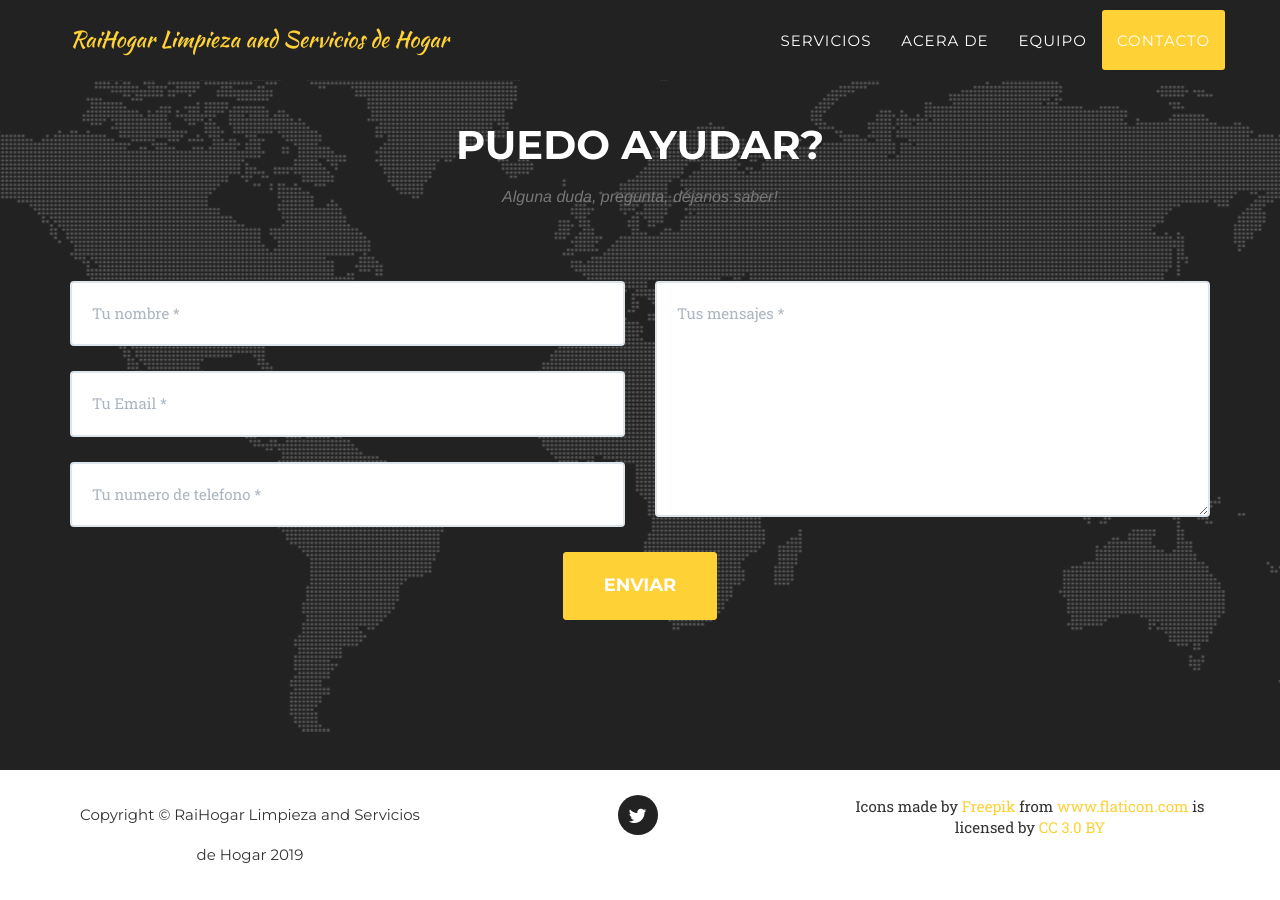
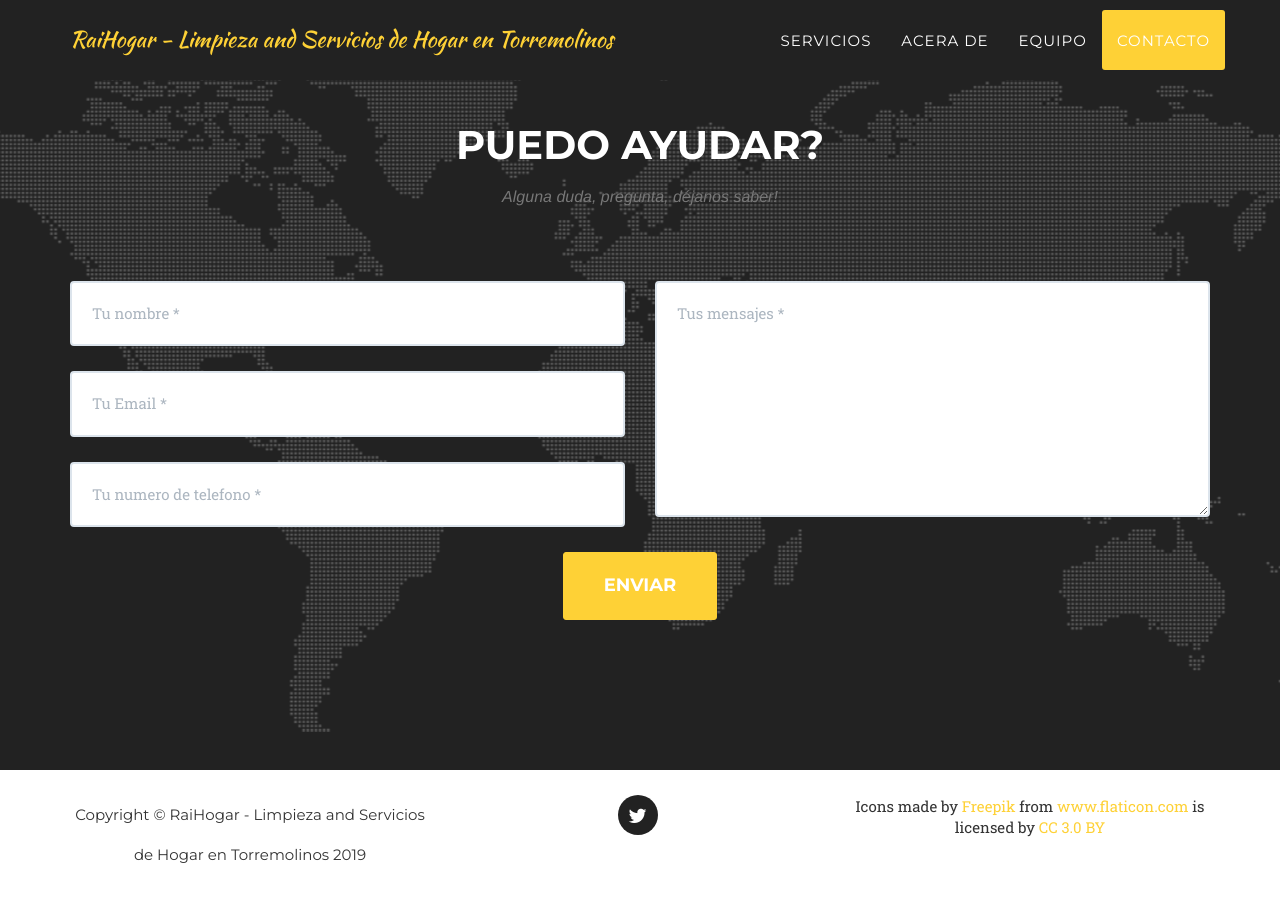
Before and after one commit to raihogar/website, a Jekyll site: the page built from index.html, in a window 1280 px wide and 900 px high, scrolled down 4248 px. Built offline with Jekyll 4.4.1, drawn with Linux system fonts in a browser that asks for light colours; some web fonts are replaced; part of the change alters nothing that is shown.

```diff
--- a/_config.yml
+++ b/_config.yml
@@ -1,8 +1,8 @@
 
 # Site settings
-title: RaiHogar Limpieza and Servicios de Hogar
+title: RaiHogar - Limpieza and Servicios de Hogar en Torremolinos
 email: rai@raihogar.com
-description: "RaiHogar Limpieza and Servicios de Hogar ofrece un servicio impecable de Limpieza y Servicios de Hogar como cuidado de ropa, lavado y planchado"
+description: "Limpieza and Servicios de Hogar: Ofrecemos un servicio impecable de Limpieza y Servicios de Hogar como cuidado de ropa, lavado y planchado"
 
 
 # Team names, titles and social links
--- a/_includes/head.html
+++ b/_includes/head.html
@@ -5,7 +5,22 @@
     <meta name="viewport" content="width=device-width">
     <meta name="description" content="{{ site.description }}">
     <link rel="canonical" href="{{ page.url | replace:'index.html','' | prepend: site.baseurl | prepend: site.url }}">
-
+    <script type="application/ld+json">
+        {
+          "@context" : "http://schema.org",
+          "@type" : "LocalBusiness",
+          "name" : "RaiHogar Limpieza and Servicios de Hogar",
+          "image" : "https://www.raihogar.com/img/about/FullService.jpg",
+          "telephone" : "+34669911346",
+          "address" : {
+            "@type" : "PostalAddress",
+            "addressLocality" : "Torremolinos",
+            "addressRegion" : "Malaga",
+            "addressCountry" : "Spain",
+            "postalCode" : "29620"
+          }
+        }
+        </script>
 	<link rel="shortcut icon" href="/favicon.ico">
 	<link rel="icon" sizes="16x16 32x32 64x64" href="/favicon.ico">
 	<link rel="icon" type="image/png" sizes="196x196" href="/favicon-192.png">
```
